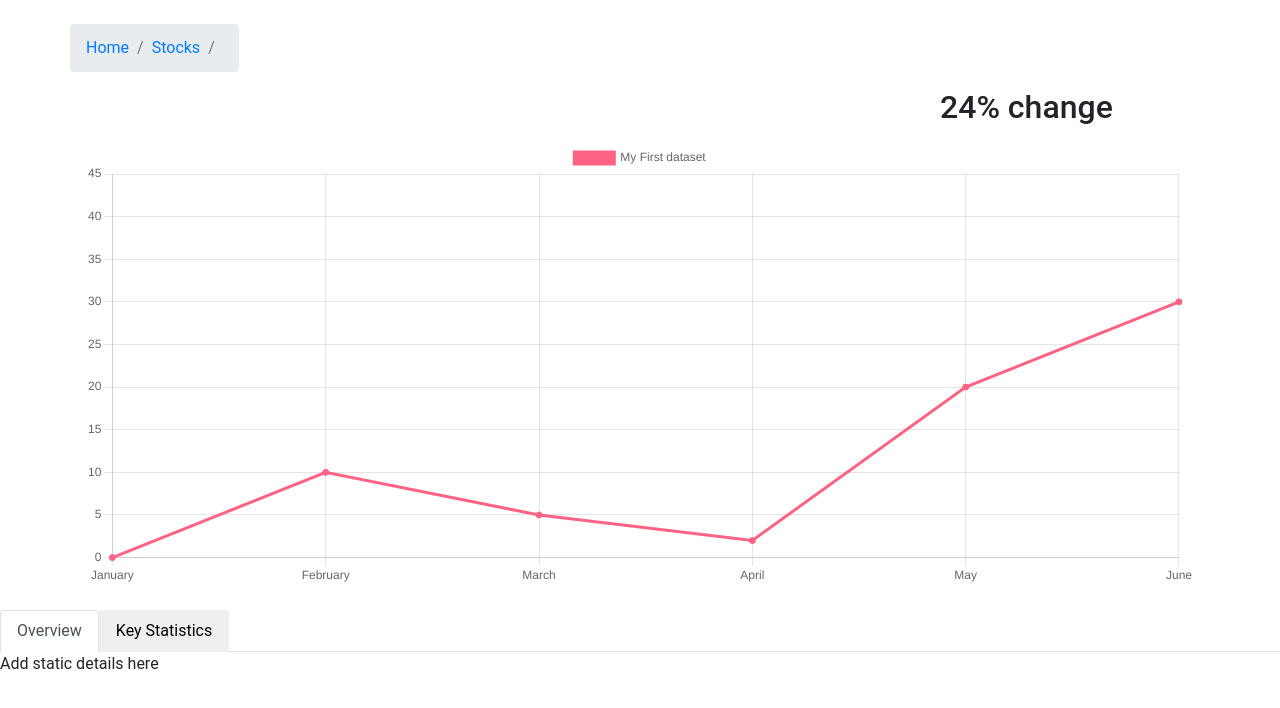
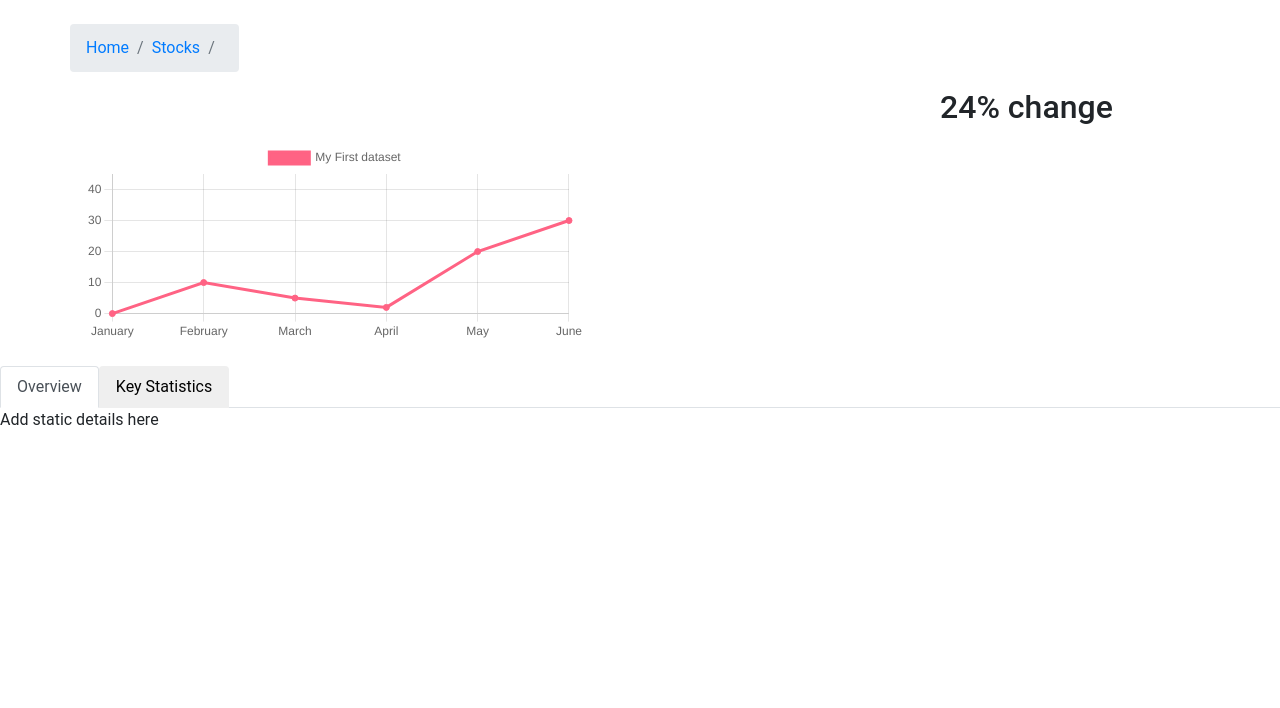
Before and after one commit to domica-s/portoku.id, a Django app: template markets/templates/markets/stock-details.html in a window 1280 px wide. Shown: the part 56-764 px from the top of the page. Run offline with Django 3.2, Linux system fonts and the light colour scheme; the template is opened without the code that fills it, so the values that code supplies are empty; parts of the project's set-up code (start-up, migrations or seed data) failed here and were passed over; some libraries are stand-ins or nearby versions.

Commit message:
resize chartjs

```diff
--- a/markets/templates/markets/stock-details.html
+++ b/markets/templates/markets/stock-details.html
@@ -30,8 +30,8 @@
         </div>
 
         <div class="row">
-            <div class="col-12">
-                <canvas id="lineChart" height="20" width="50"></canvas>
+            <div class="col-6">
+                <canvas id="lineChart" class="canvas-container" height="200" width="500"></canvas>
             </div>
         </div>
     </div>
@@ -73,7 +73,6 @@
             document.getElementById('lineChart'),{
                 type: 'line',
                 data : {
-                    responsive: true,
                     maintainAspectRatio: true,
                     labels: ['January','February','March','April','May','June'],
                     datasets: [{
@@ -84,6 +83,7 @@
                     }],
                 },
                 options: {
+                    responsive: false,
                     scales:{
                         yAxes:[{
                             ticks: {
```
Also changed, not shown: markets/static/markets/styles/stock-details.css (line endings or trailing spaces).
